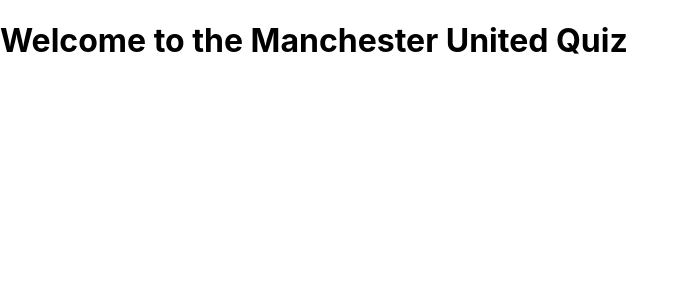
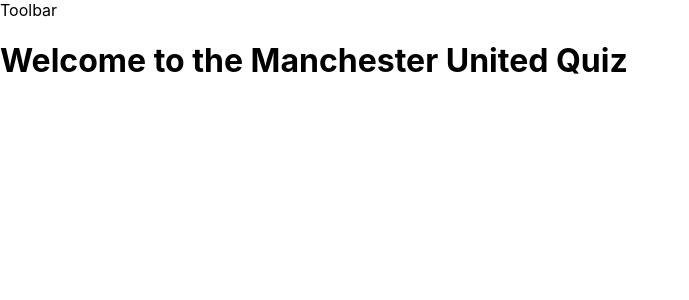
Before and after one commit to alakijaayo/react-united-quiz, a React app: page / in a window 1280 px wide. Shown: the top 300 px of the page, without its empty margins (0-689 px from the left). Built offline with nearby package versions, Linux system fonts and the light colour scheme.

Commit message:
Creating a Layout Component

```diff
--- a/src/App.js
+++ b/src/App.js
@@ -1,10 +1,13 @@
 import React, { Component } from 'react';
+import Layout from './Components/Layout/layout';
 
 class App extends Component {
   render() {
     return (
       <div>
-        <h1>Welcome to the Manchester United Quiz</h1>
+        <Layout>
+          <h1>Welcome to the Manchester United Quiz</h1>
+        </Layout>
       </div>
     );
   }
--- /dev/null
+++ b/src/Components/Layout/layout.js
@@ -0,0 +1,13 @@
+import React from 'react'
+import Aux from '../../HOC/aux'
+
+const layout = (props) => (
+  <Aux>
+    <div>Toolbar</div>
+    <main>
+      {props.children}
+    </main>
+  </Aux>
+)
+
+export default layout;
--- /dev/null
+++ b/src/HOC/aux.js
@@ -0,0 +1,3 @@
+const aux = (props) => props.children;
+
+export default aux;
```
